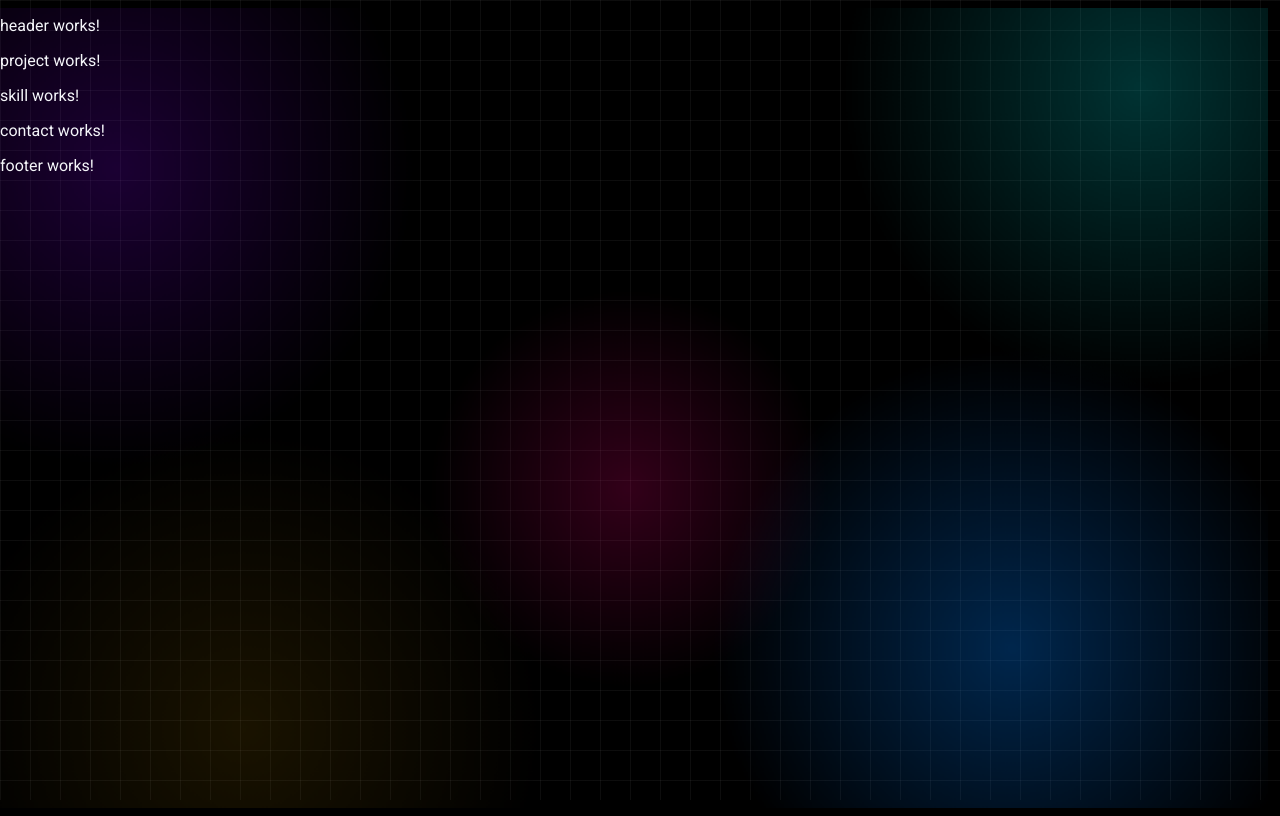
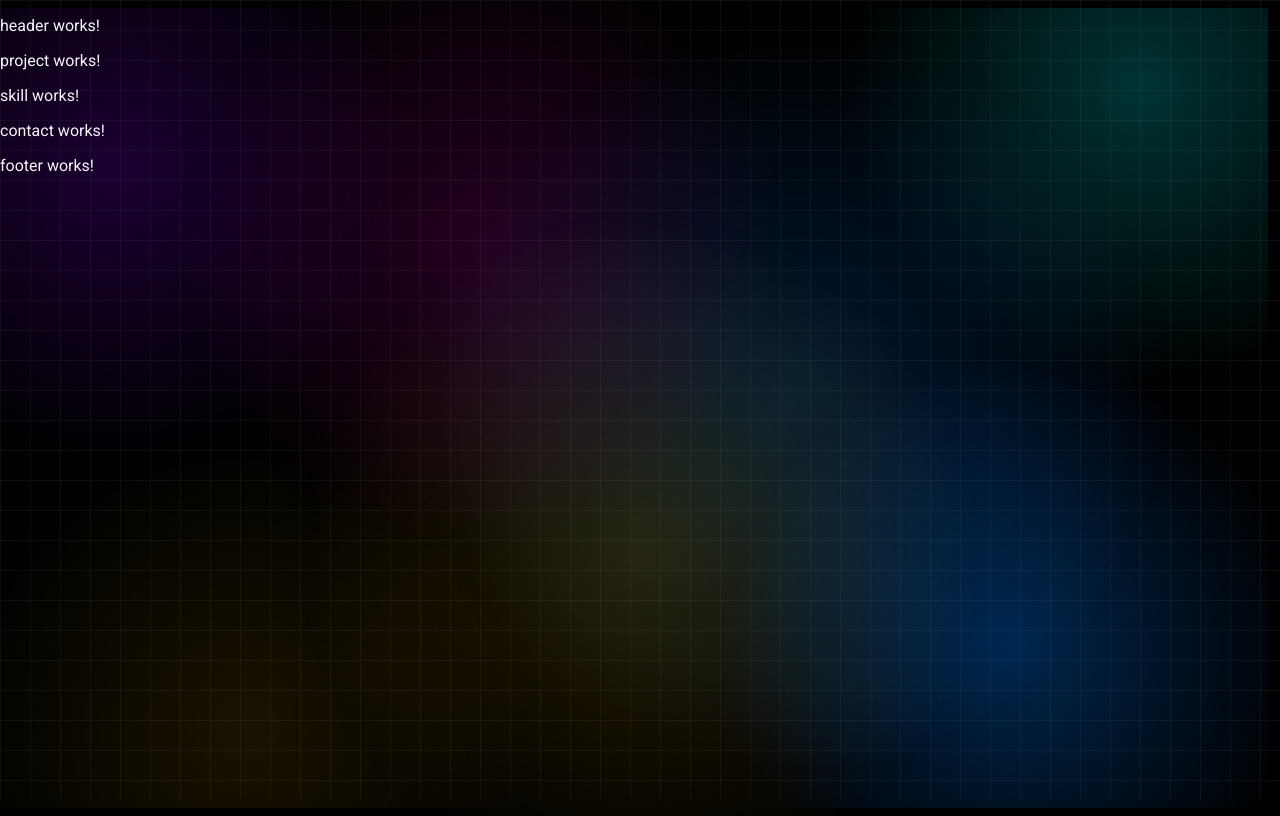
Before and after one commit to Anymok/portfolio-ha, an Angular app: page / in a window 1280 px wide. Built offline with nearby package versions, Linux system fonts and the light colour scheme.

Commit message:
background

```diff
--- a/src/app/app.component.html
+++ b/src/app/app.component.html
@@ -1,5 +1,8 @@
 <app-header></app-header>
 <div class="background-circles"></div>
+<div class="circle-pink"></div>
+<div class="circle-green"></div>
+<div class="circle-yellow"></div>
 <app-project></app-project>
 <app-skill></app-skill>
 <app-contact></app-contact>
--- a/src/styles.scss
+++ b/src/styles.scss
@@ -102,7 +102,6 @@ html::before {
   background:
     radial-gradient(circle 150px at 10% 20%, rgba(136, 0, 255, 0.2) 0%, rgba(255, 0, 128, 0.0) 200%),
     radial-gradient(circle 150px at 80% 80%, rgba(0, 128, 255, 0.3) 0%, rgba(255, 0, 128, 0.0) 200%),
-    radial-gradient(circle 100px at 50% 60%, rgba(255, 0, 128, 0.2) 0%, rgba(255, 0, 128, 0.0) 200%),
     radial-gradient(circle 200px at 20% 90%, rgba(255, 187, 0, 0.1) 0%, rgba(0, 255, 255, 0.0) 150%),
     radial-gradient(circle 200px at 90% 10%, rgba(0, 255, 255, 0.2) 0%, rgba(0, 255, 255, 0.0) 150%);
   animation: floating-circles 15s ease-in-out infinite;
@@ -144,6 +143,122 @@ html::before {
 }
 
 // ========================================
+// ANIMATION DES CERCLES DYNAMIQUES
+// ========================================
+@keyframes floating-circles-dynamic {
+  0% {
+    transform: translate(0px, 0px) scale(1);
+  }
+  25% {
+    transform: translate(-40px, 30px) scale(1.1);
+  }
+  50% {
+    transform: translate(30px, -30px) scale(0.9);
+  }
+  75% {
+    transform: translate(-30px, -20px) scale(1.2);
+  }
+  100% {
+    transform: translate(0px, 0px) scale(1);
+  }
+}
+
+.background-circles-dynamic {
+  content: '';
+  position: fixed;
+  top: 0; left: 0;
+  width: 100vw; height: 100vh;
+  pointer-events: none;
+  z-index: -1;
+  background:
+    radial-gradient(circle 180px at 50% 50%, rgba(255, 0, 221, 0.15) 0%, rgba(255, 0, 221, 0.0) 150%),
+    radial-gradient(circle 220px at 50% 50%, rgba(0, 255, 149, 0.2) 0%, rgba(0, 255, 149, 0.0) 150%),
+    radial-gradient(circle 200px at 50% 50%, rgba(255, 196, 0, 0.15) 0%, rgba(255, 196, 0, 0.0) 150%);
+  animation: floating-circles-dynamic 3s ease-in-out infinite;
+}
+
+// ========================================
+// ANIMATIONS DES CERCLES DYNAMIQUES
+// ========================================
+@keyframes circle-top-left {
+  0% {
+    transform: translate(-50%, -50%) scale(1);
+  }
+  50% {
+    transform: translate(calc(-50% - 200px), calc(-50% - 200px)) scale(1.2);
+  }
+  100% {
+    transform: translate(-50%, -50%) scale(1);
+  }
+}
+
+@keyframes circle-right {
+  0% {
+    transform: translate(-50%, -50%) scale(1);
+  }
+  50% {
+    transform: translate(calc(-50% + 200px), -50%) scale(1.2);
+  }
+  100% {
+    transform: translate(-50%, -50%) scale(1);
+  }
+}
+
+@keyframes circle-bottom {
+  0% {
+    transform: translate(-50%, -50%) scale(1);
+  }
+  50% {
+    transform: translate(-50%, calc(-50% + 200px)) scale(1.2);
+  }
+  100% {
+    transform: translate(-50%, -50%) scale(1);
+  }
+}
+
+.circle-pink {
+  content: '';
+  position: fixed;
+  top: 50%;
+  left: 50%;
+  width: 100vw;
+  height: 100vh;
+  transform: translate(-50%, -50%);
+  pointer-events: none;
+  z-index: -1;
+  background: radial-gradient(circle 180px at 50% 50%, rgba(255, 0, 221, 0.15) 0%, rgba(255, 0, 221, 0.0) 150%);
+  animation: circle-top-left 3s ease-in-out infinite;
+}
+
+.circle-green {
+  content: '';
+  position: fixed;
+  top: 50%;
+  left: 50%;
+  width: 100vw;
+  height: 100vh;
+  transform: translate(-50%, -50%);
+  pointer-events: none;
+  z-index: -1;
+  background: radial-gradient(circle 220px at 50% 50%, rgba(0, 128, 255, 0.2) 0%, rgba(0, 255, 149, 0.0) 150%);
+  animation: circle-right 3s ease-in-out infinite;
+}
+
+.circle-yellow {
+  content: '';
+  position: fixed;
+  top: 50%;
+  left: 50%;
+  width: 100vw;
+  height: 100vh;
+  transform: translate(-50%, -50%);
+  pointer-events: none;
+  z-index: -1;
+  background: radial-gradient(circle 200px at 50% 50%, rgba(255, 196, 0, 0.15) 0%, rgba(255, 196, 0, 0.0) 150%);
+  animation: circle-bottom 3s ease-in-out infinite;
+}
+
+// ========================================
 // STYLES GLOBAUX DU BODY
 // ========================================
 body {
```
